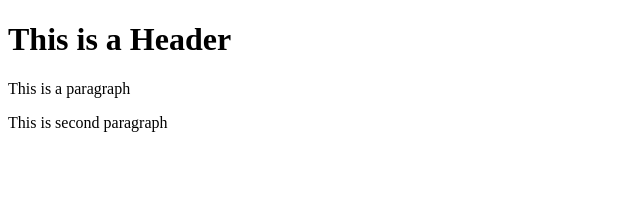
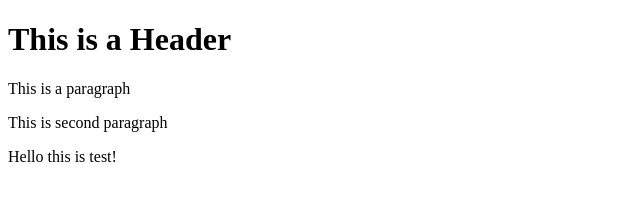
Before and after one commit to tokapeka/git-test, a website: page index.html in a window 1280 px wide. Shown: the whole page, without its empty margins (0-640 px from the left). Drawn offline with Linux system fonts and the light colour scheme.

Commit message:
Using NPM

```diff
--- a/index.html
+++ b/index.html
@@ -4,5 +4,6 @@
         <h1>This is a Header</h1>
         <p>This is a paragraph</p>
         <p>This is second paragraph</p>
+        <p>Hello this is test!</p>
     </body>
 </html>
```
Also changed, not shown: package.json (added, +24 -0 lines), 2 other files.
